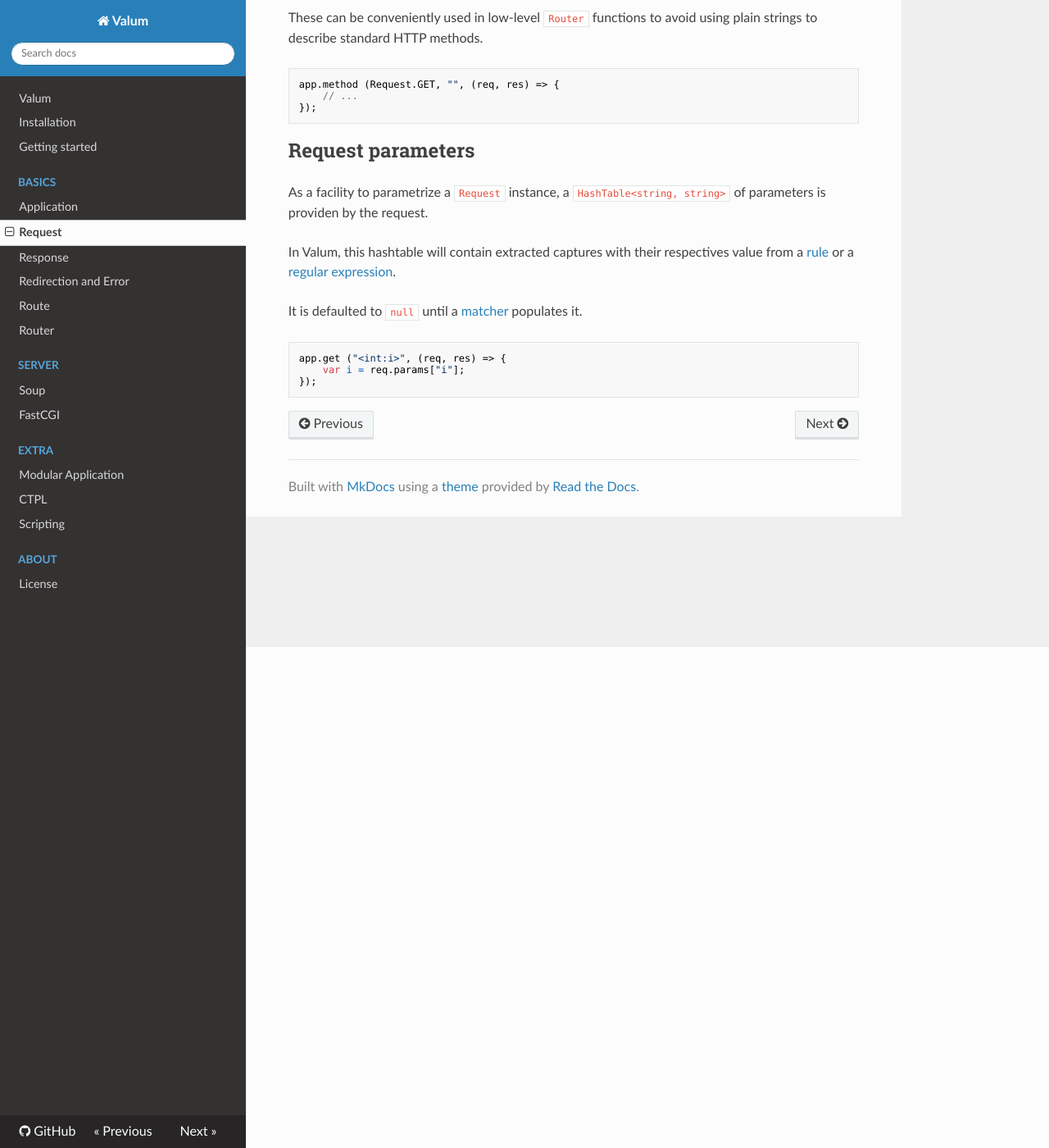
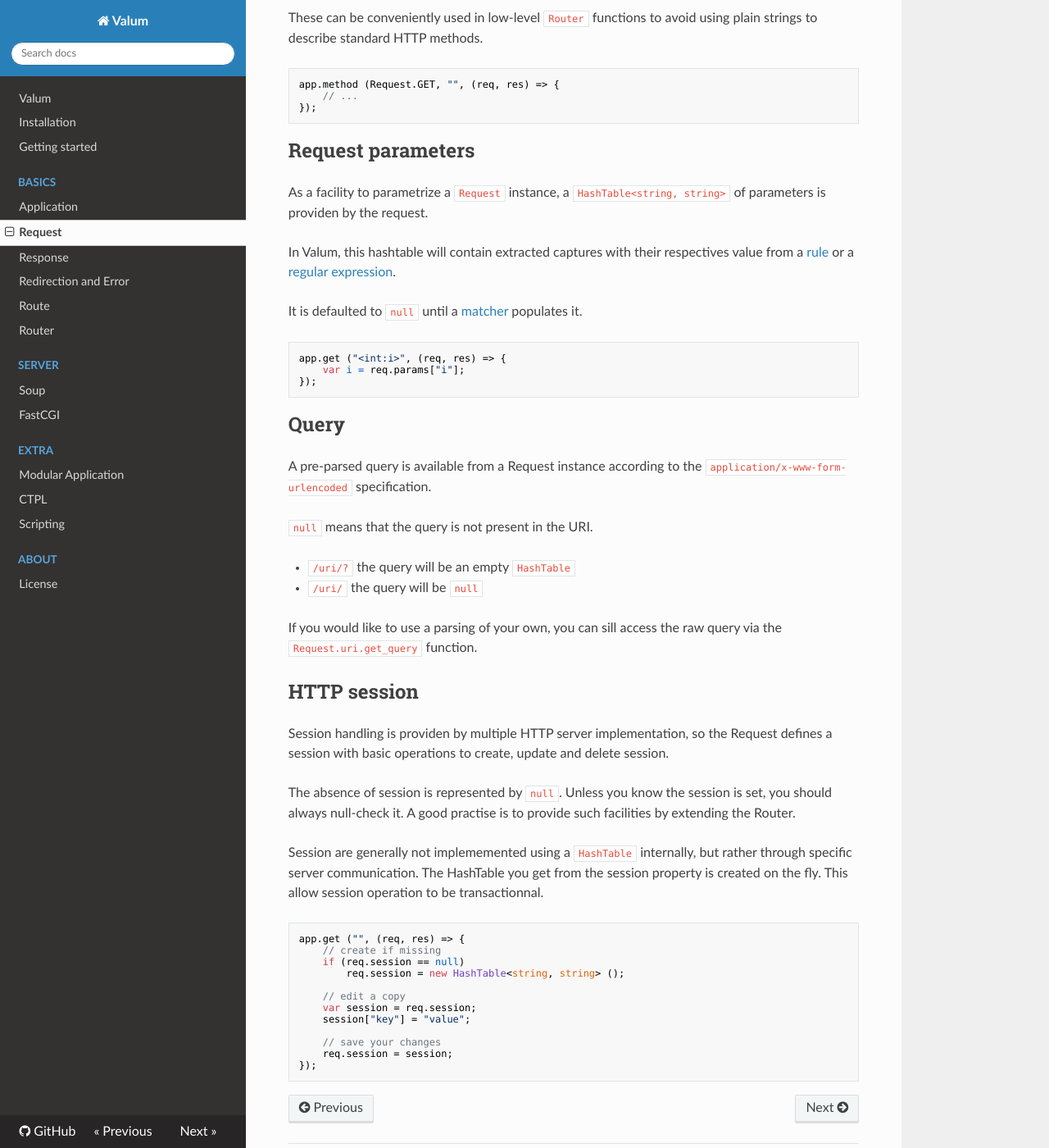
Before and after one commit to valum-framework/valum, an MkDocs documentation site: the page built from docs/vsgi/request.md, in a window 1280 px wide and 1400 px high, scrolled down 611 px. Shown: the whole window at 82% size. Built offline with MkDocs 1.6.1, drawn with Linux system fonts in a browser that asks for light colours; nearby versions of some CDN libraries; old or Windows-style settings are respelled for this version of MkDocs.

Commit message:
Basic implementation of session for FastCGI and libsoup implementations.
A session is defined as a HashTable property in Request.

 - get will extract the session data
 - set will create or overwrite session data
 - set with null will erase the session

FastCGI has an environment variable for session (HTTP_SESSION) and sessions are
written-back to the server by the X-Replace-Session header.

libsoup sessions are stored in-memory in a static variable. Additionnal session
backend could be implemented after.

````diff
--- a/docs/vsgi/request.md
+++ b/docs/vsgi/request.md
@@ -48,3 +48,48 @@ app.get ("<int:i>", (req, res) => {
     var i = req.params["i"];
 });
 ```
+
+Query
+-----
+
+A pre-parsed query is available from a Request instance according to the
+`application/x-www-form-urlencoded` specification.
+
+`null` means that the query is not present in the URI.
+
+ - `/uri/?` the query will be an empty `HashTable`
+ - `/uri/`  the query will be `null`
+
+If you would like to use a parsing of your own, you can sill access the raw
+query via the `Request.uri.get_query` function.
+
+HTTP session
+------------
+
+Session handling is providen by multiple HTTP server implementation, so the
+Request defines a session with basic operations to create, update and delete
+session.
+
+The absence of session is represented by `null`. Unless you know the session is
+set, you should always null-check it. A good practise is to provide such
+facilities by extending the Router.
+
+Session are generally not implememented using a `HashTable` internally, but
+rather through specific server communication. The HashTable you get from the
+session property is created on the fly. This allow session operation to be
+transactionnal.
+
+```
+app.get ("", (req, res) => {
+    // create if missing
+    if (req.session == null)
+        req.session = new HashTable<string, string> ();
+
+    // edit a copy
+    var session = req.session;
+    session["key"] = "value";
+
+    // save your changes
+    req.session = session;
+});
+```
````
Also changed, not shown: 7 other files.
